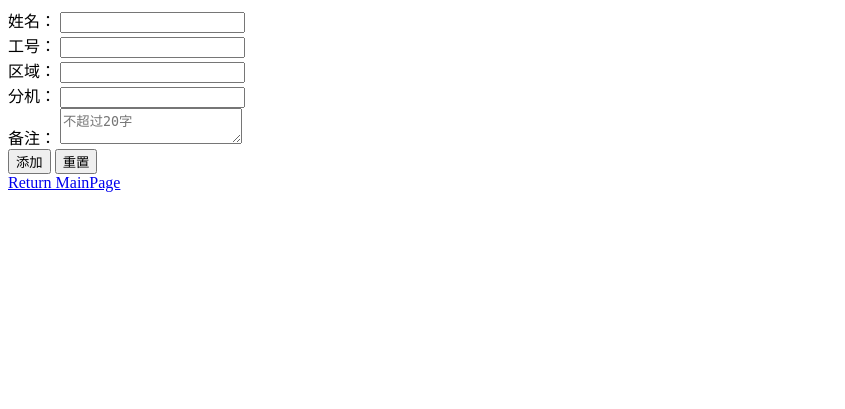
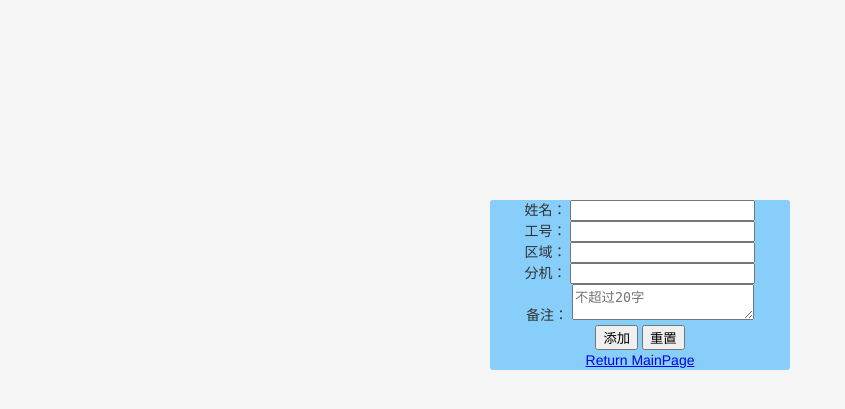
Before and after one commit to 195455660/Office_Project, a Django app: page /add/ in a window 1280 px wide. Shown: the top 409 px of the page, without its empty margins (0-845 px from the left). Run offline with Django 3.2, Linux system fonts and the light colour scheme; parts of the project's set-up code (start-up, migrations or seed data) failed here and were passed over.

Commit message:
linux changed some modlue

```diff
--- a/office_site/Templates/locate_infoAdd.html
+++ b/office_site/Templates/locate_infoAdd.html
@@ -1,10 +1,14 @@
 <!DOCTYPE html>
-<html xmlns="http://www.w3.org/1999/html">
+<html>
 <head lang="en">
     <meta charset="UTF-8">
     <title>Add Person</title>
+    <link type="text/css" href="/static/css/locate_infoAdd.css" rel="stylesheet" />
 </head>
 <body>
+    <div class="container">
+
+        <div>
             <form method="post" action="/add/">
                 <label for="name">姓名：</label>
                 <input type="text" name="name" /> </br>
@@ -30,5 +34,7 @@
             {% endif %}
 
             {{ add_items }}
+        </div>
+    </div>
 </body>
 </html>
--- a/office_site/Templates/office_mainpage.html
+++ b/office_site/Templates/office_mainpage.html
@@ -24,7 +24,7 @@
         </div>
     </div>
     <div style="clear: both"></div>
-    <div class="container" style="width: 1300px;min-height:700px;height: 100%;margin: -40px auto -60px;">
+    <div class="container">
             <div class="leftbar">
                 <div class="locate_item">
                     <h4>位置查询</h4>
@@ -84,6 +84,7 @@
             </div>
             <div style="clear: both"></div>
     </div>
+    <div style="clear: both"></div>
 <div class="footer" >Footer@Edit By YS</div>
 <script type="text/javascript">
     var xmlhttp = null;
--- /dev/null
+++ b/office_site/static/css/locate_infoAdd.css
@@ -0,0 +1,26 @@
+html{
+    //height: 100%;
+}
+body{
+    background-color: #f5f5f5;
+    font-family: "Helvetica Neue", Helvetica, Arial, sans-serif;
+    font-size: 14px;
+    line-height: 20px;
+    color: #333333;
+    //height: 100%;
+    //overflow: hidden;
+    margin: 0;
+}
+.container{
+    //margin: 100px auto;
+    //height: 500px;
+    //background-color: lightblue;
+}
+.container div{
+    border-radius: 3px;
+    text-align: center;
+    margin: 0 auto;
+    width: 300px;
+    margin-top: 200px;
+    background-color: lightskyblue;
+}
--- a/office_site/view.py
+++ b/office_site/view.py
@@ -23,7 +23,7 @@ def office_login(request):
         name_check = util.check_login(name, pw)
         if not name_check:
             #return HttpResponseRedirect('/toMainPage/?name='+name)
-            return render_to_response('office_mainpage.html',context_instance=RequestContext(request))
+            return render_to_response('office_mainpage.html', {'name':name}, context_instance=RequestContext(request))
     return render_to_response('office_login.html',{'err': True})
 
 def locate_search(request):
```
Also changed, not shown: office_site/static/css/office_mainpage.css (+8 -3 lines), 7 other files. Lines whose indentation alone changed are shown as unchanged.
